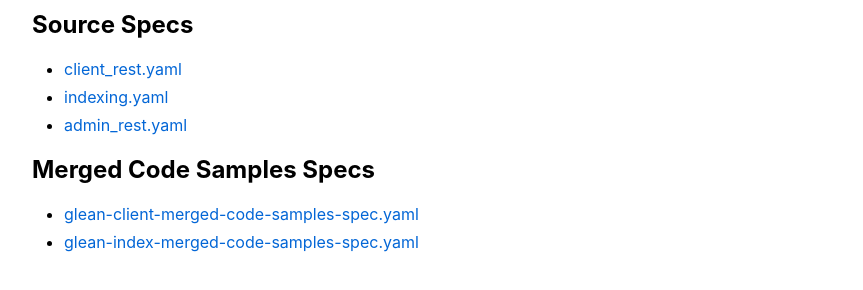
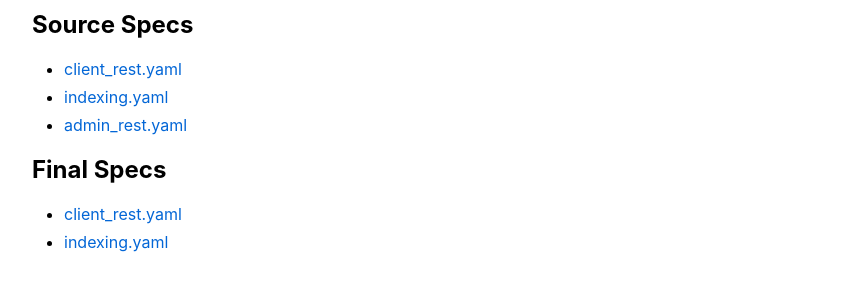
Before and after one commit to gleanwork/open-api, a website: page docs/index.html in a window 1280 px wide. Shown: the part 114-404 px from the top of the page, without its empty margins (208-1071 px from the left). Drawn offline with Linux system fonts and the light colour scheme.

Commit message:
refactor: GH Pages Publishing pipeline
This PR adds a new top level directory for the fully "final" specs. The
goal here is to make a location that is stable that we can reliably use
from developers.glean.com.

This is a fairly minor change, but paves the way for a larger set of
changes to modify the code samples. Landing this first means that we can
update gleanwork/glean-developer-site to use the new `docs/specs/final`
location for it's ingestion.

```diff
--- a/docs/index.html
+++ b/docs/index.html
@@ -34,8 +34,8 @@
     <h1>Glean OpenAPI Specifications</h1>
     <h2>Source Specs</h2>
     <ul id="source-specs"></ul>
-    <h2>Merged Code Samples Specs</h2>
-    <ul id="merged-specs"></ul>
+    <h2>Final Specs</h2>
+    <ul id="final-specs"></ul>
 
     <script>
       function listSpecs() {
@@ -44,10 +44,7 @@
           'indexing.yaml',
           'admin_rest.yaml',
         ];
-        const mergedFiles = [
-          'glean-client-merged-code-samples-spec.yaml',
-          'glean-index-merged-code-samples-spec.yaml',
-        ];
+        const finalSpecs = ['client_rest.yaml', 'indexing.yaml'];
 
         const sourceList = document.getElementById('source-specs');
         sourceFiles.forEach((file) => {
@@ -59,11 +56,11 @@
           sourceList.appendChild(li);
         });
 
-        const mergedList = document.getElementById('merged-specs');
-        mergedFiles.forEach((file) => {
+        const mergedList = document.getElementById('final-specs');
+        finalSpecs.forEach((file) => {
           const li = document.createElement('li');
           const a = document.createElement('a');
-          a.href = `specs/merged/${file}`;
+          a.href = `specs/final/${file}`;
           a.textContent = file;
           li.appendChild(a);
           mergedList.appendChild(li);
```
Also changed, not shown: .github/workflows/deploy-pages.yml, .github/workflows/generate-code-samples.yml, README.md, 1 other file.
